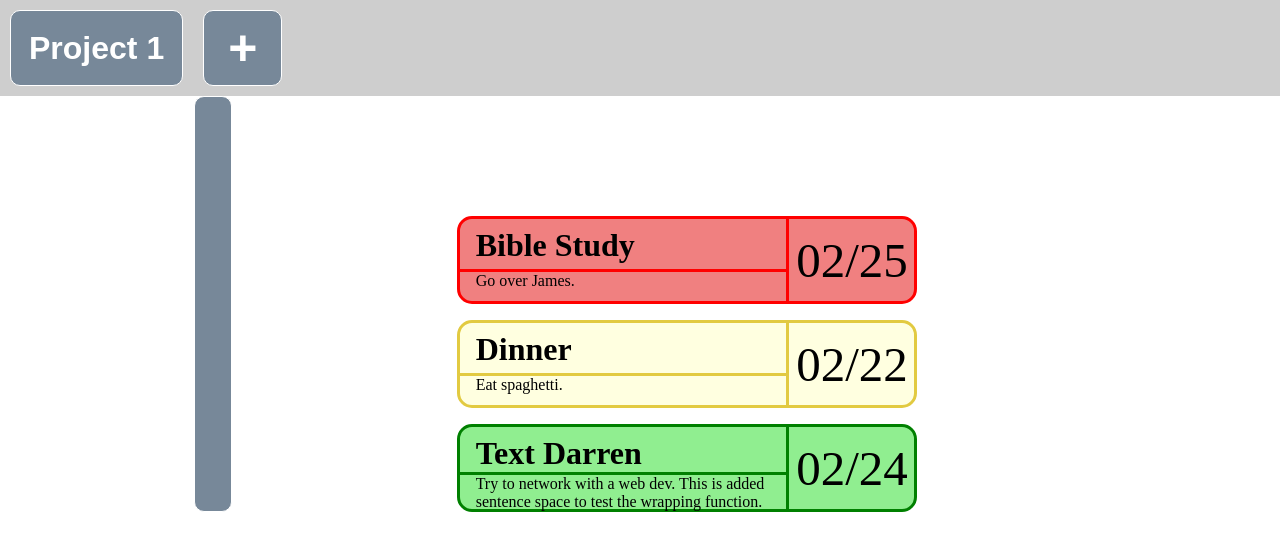
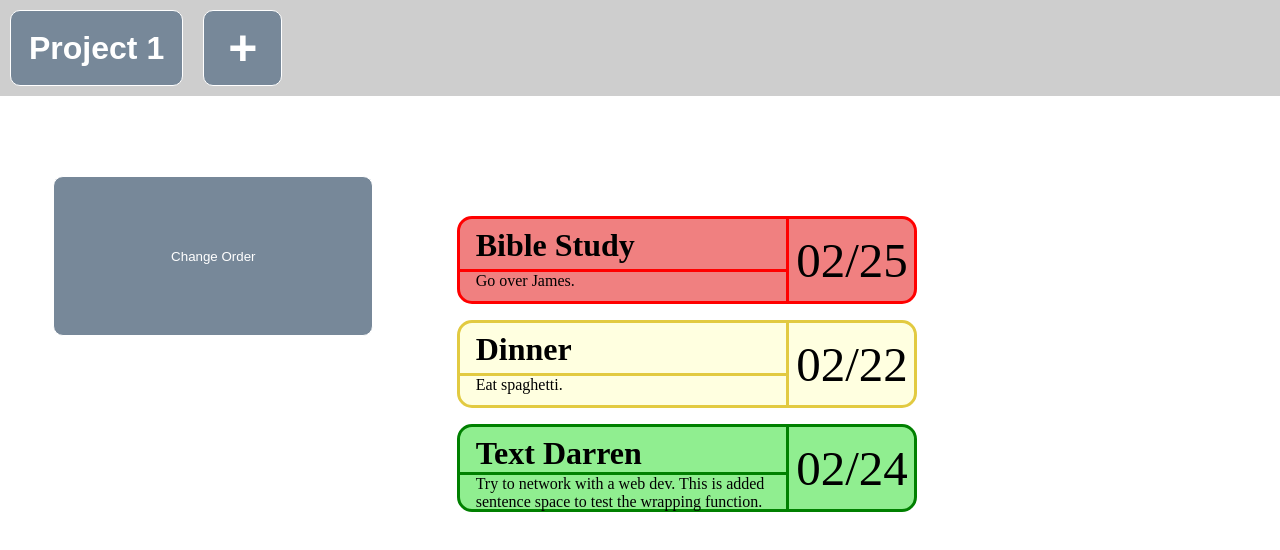
Before and after one commit to Cyber-Aarow/to-do_list, a website built with webpack: page src/template.html in a window 1280 px wide. Built offline with nearby package versions, Linux system fonts and the light colour scheme.

Commit message:
Try to fix button (failed, but potential progress made).

```diff
--- a/src/dom.js
+++ b/src/dom.js
@@ -1,5 +1,5 @@
 export default function DOM(project){
-    let ul = document.createElement('ul');
+    let ul = document.querySelector('ul');
     let rightHolder = document.querySelector('#right-holder');
     let leftHolder = document.querySelector('#left-holder');
 
@@ -48,11 +48,13 @@ export default function DOM(project){
     };
 
     const clearList = () =>{
-        rightHolder.replaceChildren();
+        console.log("Before clearing: ", rightHolder.childNodes);
+        ul.replaceChildren();
+        console.log("After clearing: ", rightHolder.childNodes);
     };
 
     const setOrderButton = (order) =>{
-        let orderButton = document.createElement('button');
+        let orderButton = document.querySelector('.order-button');
         orderButton.addEventListener('click', () => {
             if(order === 'priority'){
                 project.sortByDate();
@@ -61,17 +63,14 @@ export default function DOM(project){
                 project.sortByPriority();
             }
             clearList();
-            makeList();
+            setTimeout(makeList, 0);
         });
-
-        orderButton.classList.add('order-button');
-        leftHolder.appendChild(orderButton);
     };
 
-    setOrderButton(project.getOrder());
 
     return{
         makeList,
-        clearList
+        clearList,
+        setOrderButton
     };
 }
--- a/src/index.js
+++ b/src/index.js
@@ -15,6 +15,7 @@ console.log(project1.sortByPriority());
 console.log(project1.getTitles());
 
 DOM(project1).makeList();
+DOM(project1).setOrderButton(project1.getOrder());
 
 window.DOM = DOM;
 window.project1 = project1;
--- a/src/main.css
+++ b/src/main.css
@@ -44,10 +44,12 @@ header button {
 #left-holder{
     display: flex;
     justify-content: center;
+    margin-top: 10vh;
 }
 
 .order-button{
-    width: 30px;
+    width: 40vh;
+    height: 20vh;
     color: white;
     border: 1px solid white;
     border-radius: 10px;
--- a/src/template.html
+++ b/src/template.html
@@ -12,9 +12,13 @@
     </header>
     <div id="holder">
         <div id="left-holder">
+                <button class="order-button">Change Order</button>
+        </div>
+        <div id="right-holder">
+            <ul>
 
+            </ul>
         </div>
-        <div id="right-holder"></div>
     </div>
 </body>
 </html>
```
